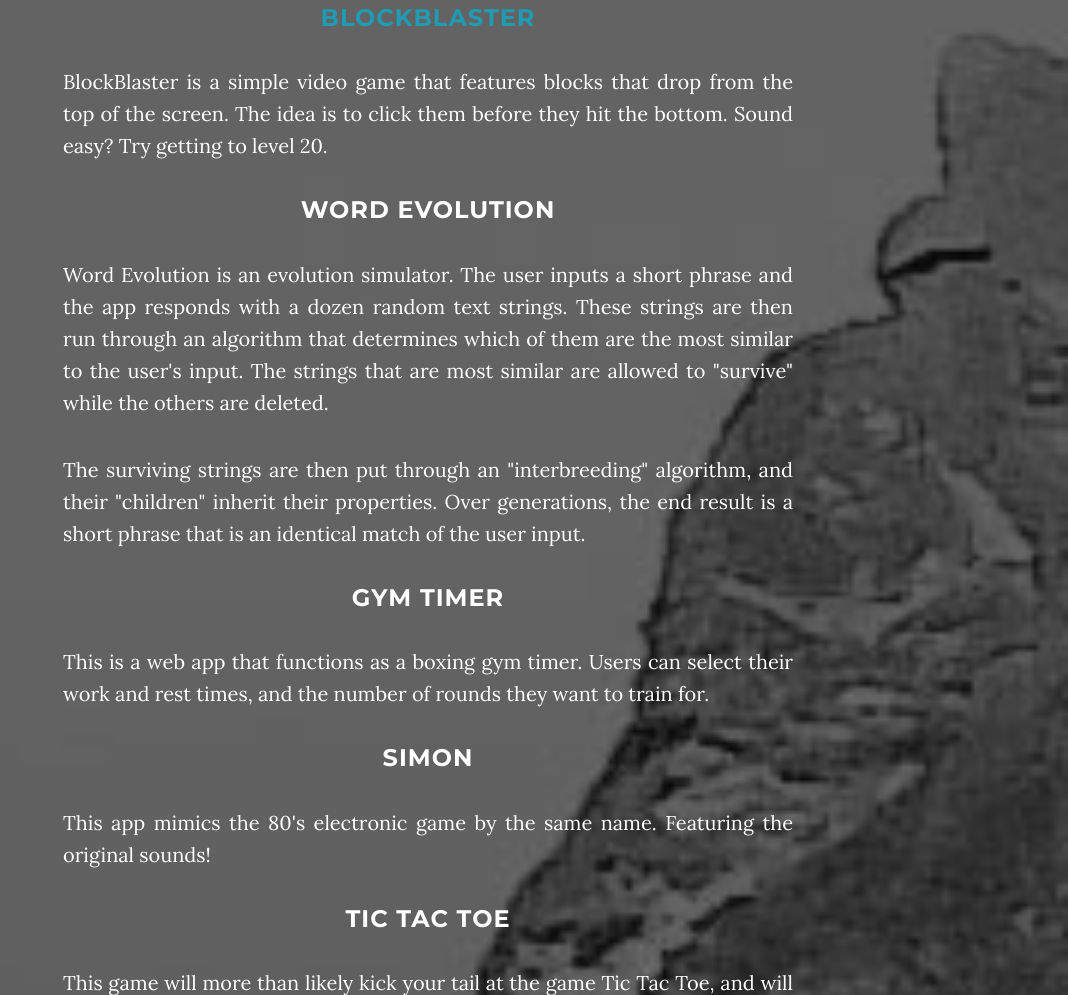
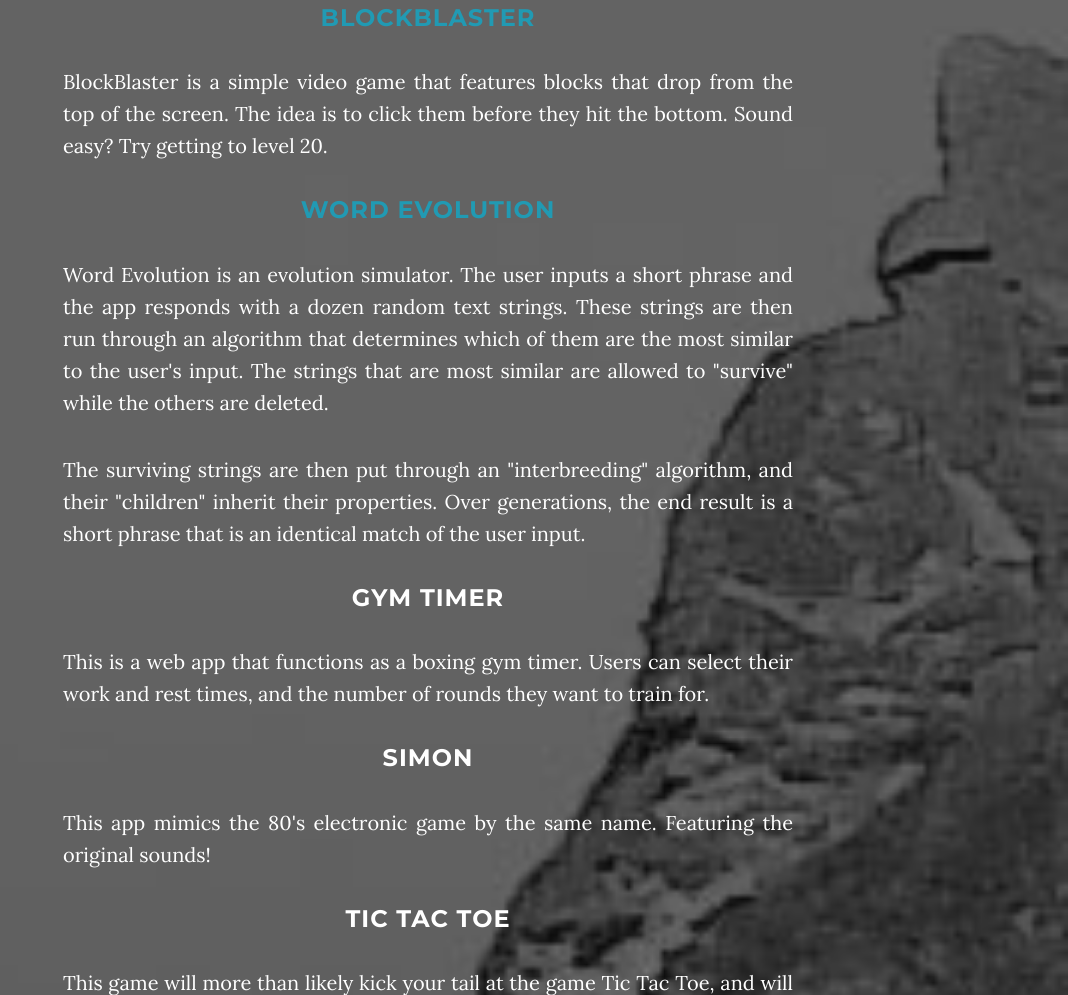
Before and after one commit to stillmattwest/stillmattwest.github.io, a plain HTML site: page index.html in a window 1280 px wide. Shown: the part 2122-3117 px from the top of the page, without its empty margins (212-1280 px from the left). Drawn offline with Linux system fonts and the light colour scheme.

Commit message:
added word evolution link

```diff
--- a/index.html
+++ b/index.html
@@ -117,7 +117,7 @@
 							them before they hit the bottom. Sound easy? Try getting to level 20. </p>
 					</div>
 					<div class="project-div">
-						<h3 class="text-center">Word Evolution</h3>
+						<h3 class="text-center"><a href="http://stillmattwest.github.io/word_evolution/" target="_blank">Word Evolution</a></h3>
 						<p>Word Evolution is an evolution simulator. The user inputs a short phrase
 							and the app responds with a dozen random text strings. These strings are then run through an algorithm that determines
 							which of them are the most similar to the user's input. The strings that are most similar are allowed
```
